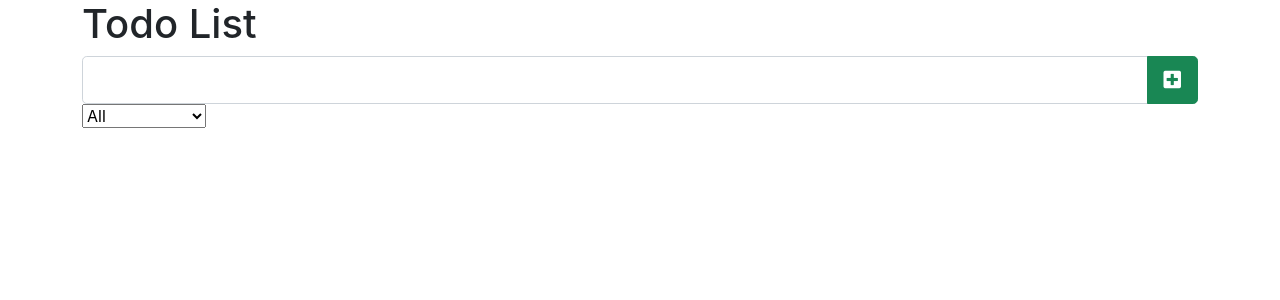
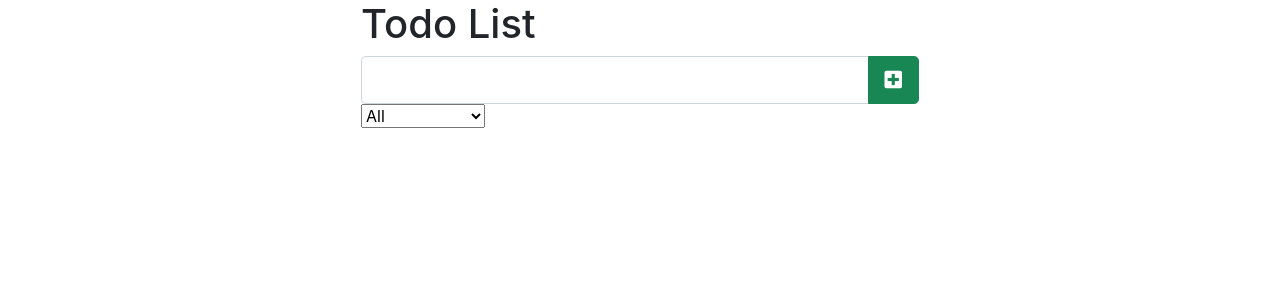
Before and after one commit to josevdev/react-todo-list, a React (Create React App) app in the folder todo-list/: page / in a window 1280 px wide. Shown: the top 300 px of the page. Built offline with nearby package versions, Linux system fonts and the light colour scheme.

Commit message:
add col-lg-6 offset-lg-3 to App div

```diff
--- a/todo-list/src/App.js
+++ b/todo-list/src/App.js
@@ -46,7 +46,7 @@ function App() {
   }
 
   return (
-    <div className="App">
+    <div className="App col-lg-6 offset-lg-3">
       <header>
         <h1>Todo List</h1>
       </header>
```
